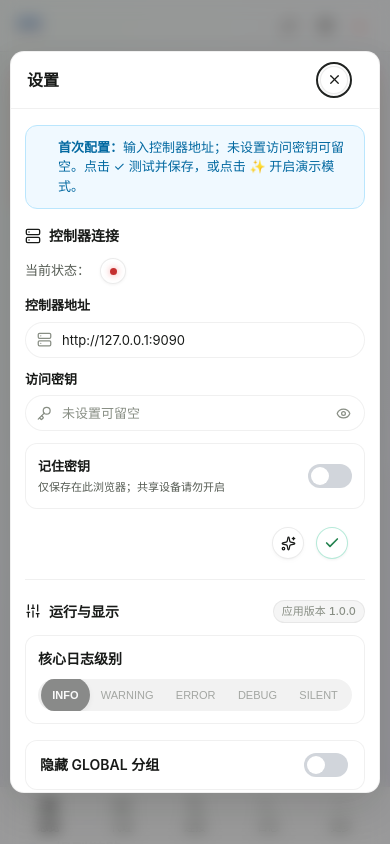
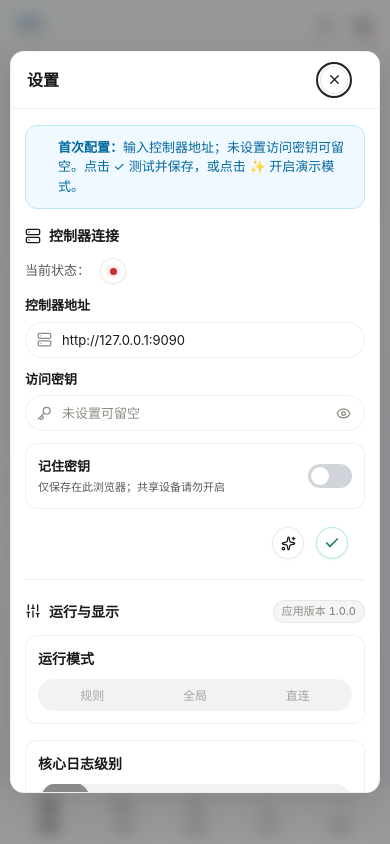
Before and after one commit to w01230/meta, a React (Vite) app: page / in a window 390 px wide. Shown: the top 844 px of the page. Built offline with nearby package versions, Linux system fonts and the light colour scheme.

Commit message:
style: simplify settings entry and mode controls

```diff
--- a/src/App.tsx
+++ b/src/App.tsx
@@ -165,7 +165,6 @@ export const AppContent: React.FC = () => {
       <MobileNav
         currentTab={currentTab}
         onSelectTab={handleSelectTab}
-        onOpenSettings={() => setIsSettingsOpen(true)}
       />
 
       {/* 4. Global Consolidated Controller Settings Modal */}
--- a/src/components/common/Navbar.tsx
+++ b/src/components/common/Navbar.tsx
@@ -35,9 +35,12 @@ const NAV_TABS = [
   { id: 'proxies', label: '代理' },
   { id: 'connections', label: '连接' },
   { id: 'rules', label: '规则' },
-  { id: 'logs', label: '日志' },
-  { id: 'config', label: '配置' }
+  { id: 'logs', label: '日志' }
 ];
+
+export function resolveSettingsButtonClass(status: ConnectionStatus, demoMode: boolean): string {
+  return `nav-settings-btn status-${status}${demoMode ? ' demo-active' : ''}`;
+}
 
 export const Navbar: React.FC<NavbarProps> = ({
   currentTab,
@@ -84,18 +87,8 @@ export const Navbar: React.FC<NavbarProps> = ({
     }
   };
 
-  // Derive endpoint initial for circular avatar
-  const endpointHost = (() => {
-    try {
-      const parsed = new URL(baseUrl);
-      return parsed.hostname;
-    } catch {
-      return 'M';
-    }
-  })();
-  const avatarLetter = endpointHost === '127.0.0.1' || endpointHost === 'localhost' ? 'L' : endpointHost.charAt(0).toUpperCase();
-
   const fullStatusText = resolveStatusText(status, demoMode, !!version?.version);
+  const controllerStatusLabel = `当前控制器: ${baseUrl} (${fullStatusText})`;
 
   const versionToken = resolveNavbarVersion(status, demoMode, version?.version);
 
@@ -160,7 +153,7 @@ export const Navbar: React.FC<NavbarProps> = ({
                 key={tab.id}
                 type="button"
                 className={`nav-tab-item ${isActive ? 'active-pill' : ''}`}
-                onClick={() => tab.id === 'config' ? onOpenSettings() : onSelectTab(tab.id)}
+                onClick={() => onSelectTab(tab.id)}
                 aria-current={isActive ? 'page' : undefined}
               >
                 {tab.label}
@@ -169,7 +162,7 @@ export const Navbar: React.FC<NavbarProps> = ({
           })}
         </nav>
 
-        {/* Right: Utility Actions & Avatar */}
+        {/* Right: Utility Actions */}
         <div className="nav-utility-actions">
           {/* Run Mode Segmented Capsule (Desktop only; on mobile accessible in overview & settings) */}
           <div className="mode-segmented-capsule nav-desktop-only" role="group" aria-label="运行模式切换">
@@ -206,23 +199,13 @@ export const Navbar: React.FC<NavbarProps> = ({
           {/* Settings Button: Pure White Circular */}
           <button
             type="button"
-            className="btn-circle-action size-md"
+            className={`btn-circle-action size-md ${resolveSettingsButtonClass(status, demoMode)}`}
             onClick={onOpenSettings}
-            aria-label="外部控制器与参数设置"
-            data-tooltip="控制器设置"
+            aria-label={`打开控制器与参数设置。${controllerStatusLabel}`}
+            data-tooltip={controllerStatusLabel}
           >
             <Settings size={15} />
-          </button>
-
-          {/* Combined Controller Status & Endpoint Avatar Action (Far-Right) */}
-          <button
-            type="button"
-            className={`btn-circle-action size-md controller-status-btn status-${status} ${demoMode ? 'demo-active' : ''}`}
-            onClick={onOpenSettings}
-            aria-label={`当前控制器: ${baseUrl} (${fullStatusText})`}
-            data-tooltip={`${baseUrl} (${fullStatusText})`}
-          >
-            <span className="avatar-initial">{avatarLetter}</span>
+            <span className="nav-settings-status-dot" aria-hidden="true" />
           </button>
         </div>
       </div>
--- a/src/components/common/SettingsModal.tsx
+++ b/src/components/common/SettingsModal.tsx
@@ -5,7 +5,7 @@ import { useToast } from './Toast';
 import { resolveStatusText } from '../../utils/status';
 import { checkMixedContentRisk, normalizeBaseUrl } from '../../utils/url';
 import { extractVersionToken } from '../../utils/format';
-import { LogLevel } from '../../types/api';
+import { LogLevel, RunMode } from '../../types/api';
 import { ApiError } from '../../services/apiClient';
 import packageInfo from '../../../package.json';
 import {
@@ -51,6 +51,8 @@ export const SettingsModal: React.FC<SettingsModalProps> = ({ isOpen, onClose })
     demoMode,
     setDemoMode,
     status,
+    config,
+    updateConfigMode,
     statusError,
     version,
     isRemembered,
@@ -70,6 +72,7 @@ export const SettingsModal: React.FC<SettingsModalProps> = ({ isOpen, onClose })
   const [showSecret, setShowSecret] = useState(false);
   const [isSubmitting, setIsSubmitting] = useState(false);
   const [isTogglingDemo, setIsTogglingDemo] = useState(false);
+  const [isChangingMode, setIsChangingMode] = useState(false);
   const [isChangingLogLevel, setIsChangingLogLevel] = useState(false);
   const [localError, setLocalError] = useState<string | null>(null);
 
@@ -228,6 +231,22 @@ export const SettingsModal: React.FC<SettingsModalProps> = ({ isOpen, onClose })
       }
     } finally {
       setIsChangingLogLevel(false);
+    }
+  };
+
+  const handleModeChange = async (mode: RunMode) => {
+    if (mode === config?.mode) return;
+    setIsChangingMode(true);
+    try {
+      await updateConfigMode(mode);
+      const modeNames: Record<RunMode, string> = { rule: '规则模式', global: '全局模式', direct: '直连模式' };
+      showToast(`已切换至 ${modeNames[mode]}`, 'success');
+    } catch (err: unknown) {
+      if (!isActionCancelledError(err)) {
+        showToast(`切换模式失败：${(err as Error)?.message || '请求失败'}`, 'error');
+      }
+    } finally {
+      setIsChangingMode(false);
     }
   };
 
@@ -496,6 +515,30 @@ export const SettingsModal: React.FC<SettingsModalProps> = ({ isOpen, onClose })
           </div>
 
           <div className="runtime-settings-list">
+            {/* Compact fallback for tablet and mobile, where the top-bar switch is hidden. */}
+            <div className="runtime-setting-row runtime-setting-row-segmented settings-runtime-mode-row">
+              <div className="setting-desc">
+                <span className="setting-name">运行模式</span>
+              </div>
+              <div className="mode-segmented-capsule capsule-modes" role="group" aria-label="运行模式切换">
+                {(['rule', 'global', 'direct'] as RunMode[]).map((mode) => {
+                  const labels: Record<RunMode, string> = { rule: '规则', global: '全局', direct: '直连' };
+                  return (
+                    <button
+                      key={mode}
+                      type="button"
+                      className={`mode-capsule-item ${config?.mode === mode ? 'active' : ''}`}
+                      onClick={() => void handleModeChange(mode)}
+                      disabled={(!demoMode && status !== 'connected') || isChangingMode || isSubmitting}
+                      aria-pressed={config?.mode === mode}
+                    >
+                      {labels[mode]}
+                    </button>
+                  );
+                })}
+              </div>
+            </div>
+
             {/* Log Level */}
             <div className="runtime-setting-row runtime-setting-row-segmented">
               <div className="setting-desc">
--- a/src/styles/components.css
+++ b/src/styles/components.css
@@ -2535,6 +2535,12 @@ label.setting-name {
   max-width: 100%;
 }
 
+@media (min-width: 1025px) {
+  .settings-modal-body .settings-runtime-mode-row {
+    display: none;
+  }
+}
+
 .settings-modal-body .mode-segmented-capsule .mode-capsule-item {
   min-height: 36px;
   white-space: nowrap;
@@ -2760,12 +2766,6 @@ a:focus-visible {
     width: 100%;
   }
 
-  .proxies-toolbar .mode-segmented-capsule {
-    grid-column: 1 / -1;
-    justify-self: start;
-    max-width: 100%;
-  }
-
   .proxies-toolbar .sort-toggle-btn {
     grid-column: 1;
     justify-self: start;
--- a/src/styles/workbench.css
+++ b/src/styles/workbench.css
@@ -211,76 +211,39 @@
   font-weight: 600;
 }
 
-.endpoint-avatar-ring {
-  width: 32px;
-  height: 32px;
-  border-radius: var(--radius-circle);
-  background: linear-gradient(135deg, #DEE2DC 0%, #CCD2CA 100%);
-  border: 1px solid rgba(0, 0, 0, 0.08);
-  display: flex;
-  align-items: center;
-  justify-content: center;
-  cursor: pointer;
-  user-select: none;
-  font-size: 12px;
-  font-weight: 700;
-  color: var(--text-secondary);
-  transition: transform 0.15s ease;
-}
-
-.endpoint-avatar-ring:hover {
-  transform: scale(1.05);
-}
-
-/* Combined Controller Status & Avatar Action Control (Far-Right) */
-.controller-status-btn {
+/* One settings action with a compact controller status indicator. */
+.nav-settings-btn {
   position: relative;
-  display: inline-flex;
-  align-items: center;
-  justify-content: center;
-  width: 32px;
-  height: 32px;
-  min-width: 32px;
-  border-radius: var(--radius-circle);
-  background: linear-gradient(135deg, #DEE2DC 0%, #CCD2CA 100%);
-  border: 1px solid rgba(0, 0, 0, 0.08);
-  font-size: 13px;
-  font-weight: 700;
-  cursor: pointer;
-  padding: 0;
-  transition: transform 0.15s ease, box-shadow 0.15s ease;
-  user-select: none;
-}
-
-.controller-status-btn:hover {
-  transform: translateY(-1px);
-  box-shadow: 0 2px 6px rgba(0, 0, 0, 0.08);
-}
-
-.controller-status-btn .avatar-initial {
-  line-height: 1;
-  font-weight: 700;
-  font-size: 13px;
-  display: inline-block;
-  color: var(--status-red);
-  transition: color 0.15s ease;
-}
-
-.controller-status-btn.status-connected .avatar-initial {
-  color: var(--status-green);
-}
-
-.controller-status-btn.status-connecting .avatar-initial {
-  color: var(--status-amber);
-}
-
-.controller-status-btn.status-disconnected .avatar-initial,
-.controller-status-btn.status-error .avatar-initial {
-  color: var(--status-red);
-}
-
-.controller-status-btn.demo-active .avatar-initial {
-  color: #C2410C;
+}
+
+.nav-settings-status-dot {
+  position: absolute;
+  top: auto;
+  bottom: 1px;
+  right: 1px;
+  width: 8px;
+  height: 8px;
+  border: 1.5px solid #FFFFFF;
+  border-radius: 50%;
+  background: var(--status-red);
+  pointer-events: none;
+}
+
+.nav-settings-btn.status-connected .nav-settings-status-dot {
+  background: var(--status-green);
+}
+
+.nav-settings-btn.status-connecting .nav-settings-status-dot {
+  background: var(--status-amber);
+}
+
+.nav-settings-btn.status-disconnected .nav-settings-status-dot,
+.nav-settings-btn.status-error .nav-settings-status-dot {
+  background: var(--status-red);
+}
+
+.nav-settings-btn.demo-active .nav-settings-status-dot {
+  background: #C2410C;
 }
 
 /* Status Dot & Text Visibility */
@@ -1307,7 +1270,7 @@
     display: none; /* Managed by MobileNav at the bottom */
   }
 
-  /* Mobile top bar: prioritize brand + compact status/settings; hide mode capsule, demo toggle, and avatar */
+  /* Mobile top bar: keep the mode selector in Settings to preserve room for utility actions. */
   .nav-desktop-only {
     display: none !important;
   }
@@ -1338,8 +1301,7 @@
     min-width: 30px;
   }
 
-  .nav-utility-actions .btn-circle-action.size-md,
-  .controller-status-btn {
+  .nav-utility-actions .btn-circle-action.size-md {
     width: 30px;
     height: 30px;
     min-width: 30px;
```
Also changed, not shown: src/components/common/MobileNav.tsx (+3 -14 lines), src/components/proxies/ProxiesView.tsx (+1 -33 lines), 2 other files (tests, documents, lock files or other folders).
